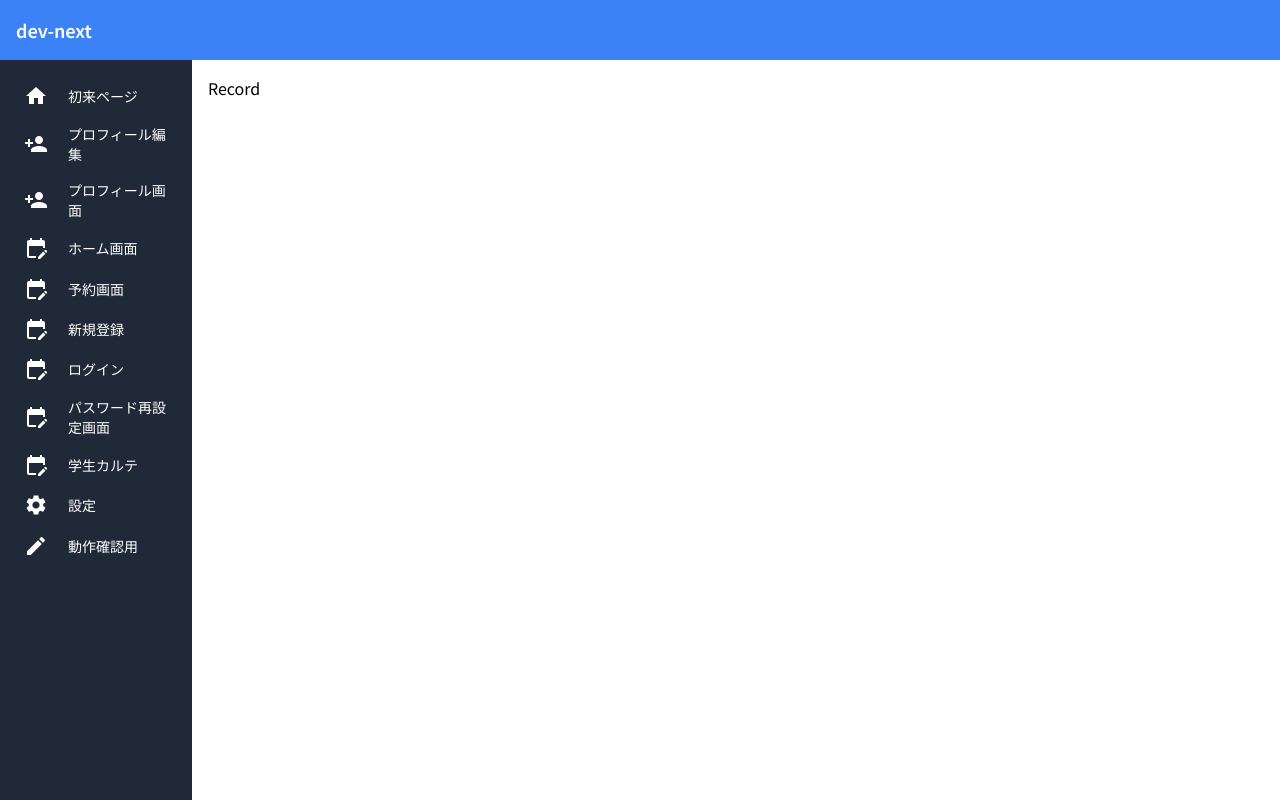
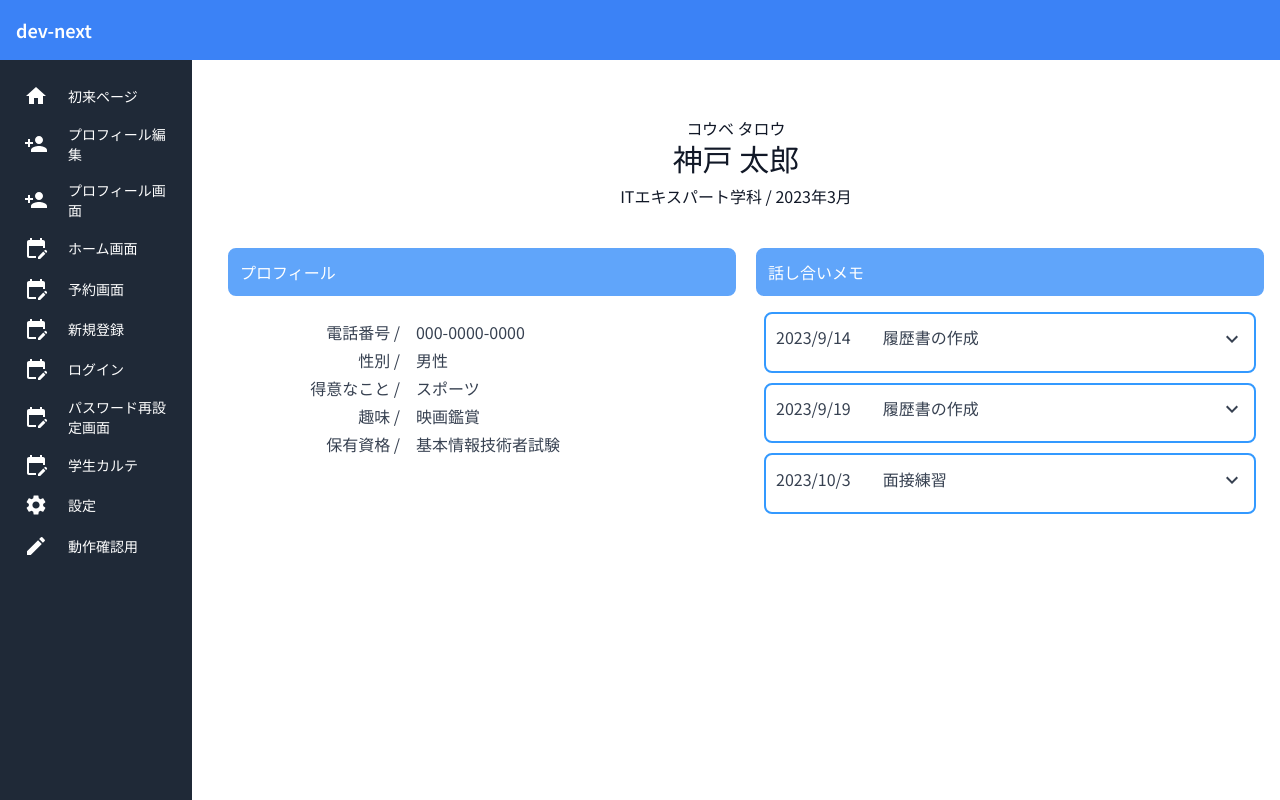
Before and after one commit to Aruche-code/kd-reserve, a Next.js app: page /dev/record in a window 1280 px wide. Built offline with nearby package versions, Linux system fonts and the light colour scheme.

Commit message:
学生カルテのアコーディオン作成

```diff
--- /dev/null
+++ b/app/(root)/dev/record/App.css
@@ -0,0 +1,38 @@
+.wrapper {
+    display: flex;
+    justify-content: center;
+    align-items: center;
+    padding-left: 20px;
+}
+
+.accordion {
+    width: 500px;
+}
+
+.item {
+    margin-bottom: 10px;
+    padding: 10px;
+    border: 2px solid #3399ff;
+    border-radius: 8px;
+}
+
+.title {
+    margin-bottom: 10px;
+    display: flex;
+    justify-content: space-between;
+    align-items: center;
+    cursor: pointer;
+}
+
+.content {
+    color: #8b7f75;
+    max-height: 0;
+    overflow: hidden;
+    transition: all 0.5s cubic-bezier(0.1, 0.1);
+}
+
+.content.show {
+    height: auto;
+    max-height: 9999px;
+    transition: all 0.5s cubic-bezier(1.0, 1.0);
+}
--- a/app/(root)/dev/record/page.tsx
+++ b/app/(root)/dev/record/page.tsx
@@ -1,6 +1,118 @@
-const Record= () => {
+"use client";
+import React, { useState } from 'react';
+import KeyboardArrowDownIcon from '@mui/icons-material/KeyboardArrowDown';
+import KeyboardArrowUpIcon from '@mui/icons-material/KeyboardArrowUp';
+import './App.css';
+
+const data = [
+    {
+        question: "2023/9/14　　履歴書の作成",
+        answer:
+            <textarea
+                className="w-full border-2 border-gray-300 rounded-lg p-1 px-5"
+            />
+    },
+    {
+        question: "2023/9/19　　履歴書の作成",
+        answer:
+            <textarea
+                className="w-full border-2 border-gray-300 rounded-lg p-1 px-5"
+            />
+    },
+    {
+        question: "2023/10/3　　面接練習",
+        answer:
+            <textarea
+                className="w-full border-2 border-gray-300 rounded-lg p-1 px-5"
+            />
+    }
+]
+
+const Record = () => {
+    const [selected, setSelected] = useState(null)
+
+    const toggle = (i) => {
+        if (selected === i) {
+            return setSelected(null)
+        }
+        setSelected(i)
+    }
+
+
     return (
-        <div>Record</div>
+
+        <div className="bg-white h-screen w-full">
+            <div className="bg-white flex-col text-center mt-10 mb-10">
+                <div className="text-gray-900">
+                    コウベ タロウ
+                </div>
+                <div className="text-gray-900 text-3xl">
+                    神戸 太郎
+                </div>
+                <div className="text-gray-900 mt-2 flex flex-row">
+                    <div className="w-full ">ITエキスパート学科 / 2023年3月</div>
+                </div>
+            </div>
+
+            <div className="bg-white flex flex-row">
+                <div className="bg-blue-400 w-1/2 p-2 ml-5 border-4 border-blue-400 rounded-lg text-white">
+                    プロフィール
+                </div>
+                <div className="bg-blue-400 w-1/2 p-2 ml-5  border-4 border-blue-400 rounded-lg text-white">
+                    話し合いメモ
+                </div>
+            </div>
+
+            <div className="bg-white flex flex-row mt-2">
+                <div className="bg-white w-1/2 p-2 ml-5 text-gray-700 px-2">
+                    <div className="px-5 mb-1 flex flex-row mt-2">
+                        <div className="w-1/3 text-right">電話番号 /</div>
+                        <div className="w-2/3 px-4">000-0000-0000</div>
+                    </div>
+                    <div className="px-5 mb-1 flex flex-row">
+                        <div className="w-1/3 text-right">性別 /</div>
+                        <div className="w-2/3 px-4">男性</div>
+                    </div>
+                    <div className="px-5 mb-1 flex flex-row">
+                        <div className="w-1/3 text-right">得意なこと /</div>
+                        <div className="w-2/3 px-4">スポーツ</div>
+                    </div>
+                    <div className="px-5 mb-1 flex flex-row">
+                        <div className="w-1/3 text-right">趣味 /</div>
+                        <div className="w-2/3 px-4">映画鑑賞</div>
+                    </div>
+                    <div className="px-5 mb-1 flex flex-row">
+                        <div className="w-1/3 text-right">保有資格 /</div>
+                        <div className="w-2/3 px-4">基本情報技術者試験</div>
+                    </div>
+                </div>
+
+                <div className="bg-white w-1/2 p-2 ml-5 text-gray-700 px-2">
+                    <div>
+                        <div className="wrapper">
+                            <div className="accordion">
+                                {data.map((item, i) =>
+                                    <div className="item">
+                                        <div className='title' onClick={() => toggle(i)}>
+                                            <h2>{item.question}</h2>
+                                            <span>{selected === i ? <KeyboardArrowUpIcon /> : <KeyboardArrowDownIcon />}</span>
+                                        </div>
+                                        <div
+                                            className={
+                                                selected === i ? "content show" : "content"
+                                            }
+                                        >
+                                            {item.answer}</div>
+                                    </div>
+                                )}
+                            </div>
+                        </div>
+
+                    </div>
+
+                </div>
+            </div>
+        </div>
     );
 }
 
```
